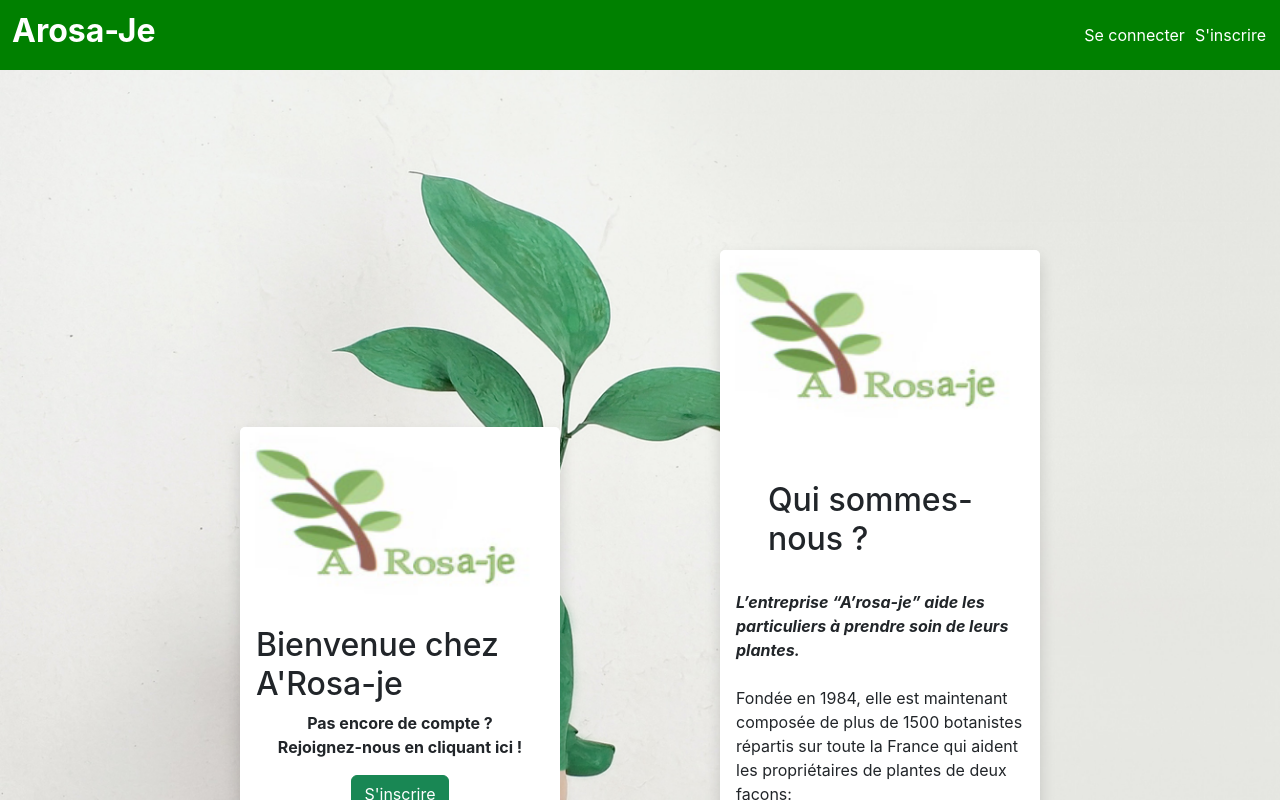
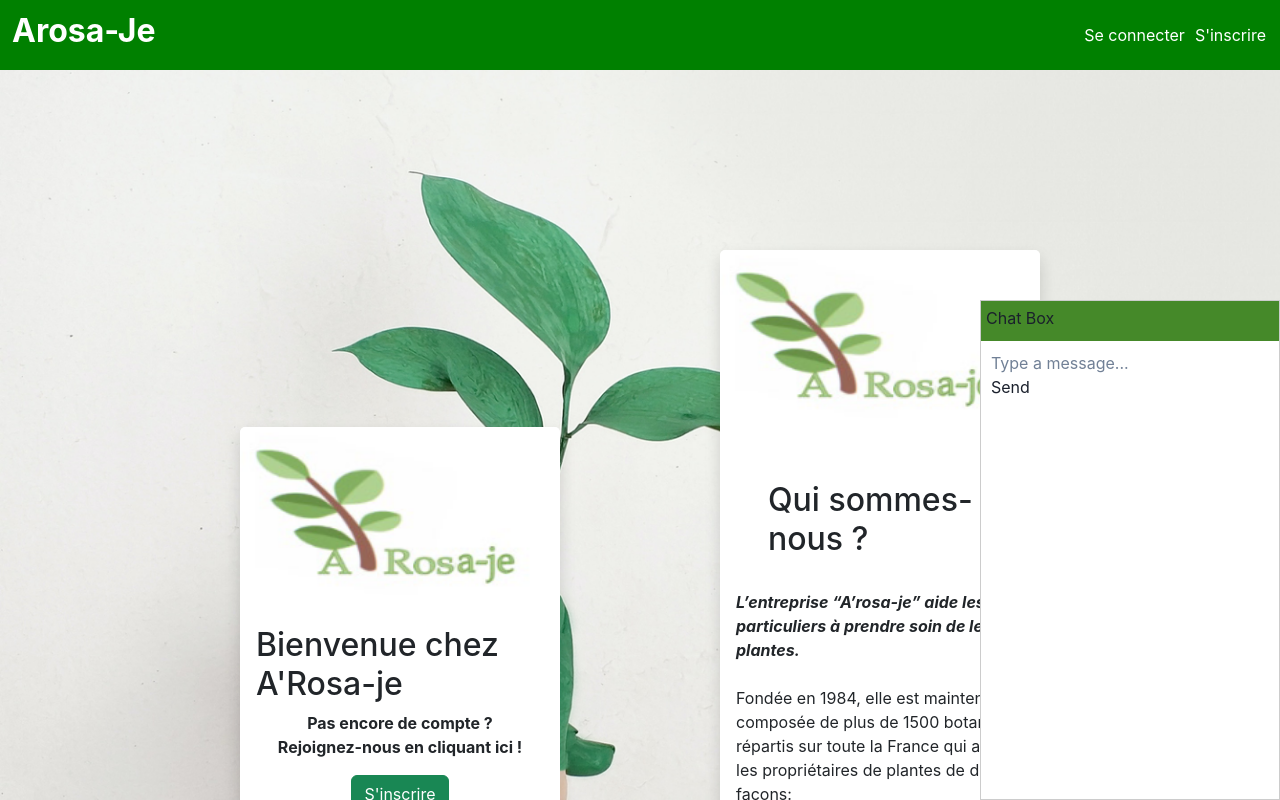
Before and after one commit to JRedxs/MSPR-BDD-B3, a React (Create React App) app in the folder MSPR-BDD-B3-WebApp/front/: page / in a window 1280 px wide. Shown: the top 800 px of the page. Built offline with nearby package versions, Linux system fonts and the light colour scheme.

Commit message:
The component message is in the header for testing purposes

```diff
--- a/MSPR-BDD-B3-WebApp/front/src/components/common/Header.js
+++ b/MSPR-BDD-B3-WebApp/front/src/components/common/Header.js
@@ -37,6 +37,7 @@
 
     const isLoggedIn = !!window.sessionStorage.getItem('access_token')
     return (
+        <>
         <Box as="header" p={12} bg="green" color="white">
             <Flex justifyContent="space-between" alignItems="center">
                 <RouterLink to="/">
@@ -84,6 +85,8 @@
             </Flex>
 
         </Box>
+        <Message id_contact={1}/>
+        </>
     )
 }
 export default Header
```
